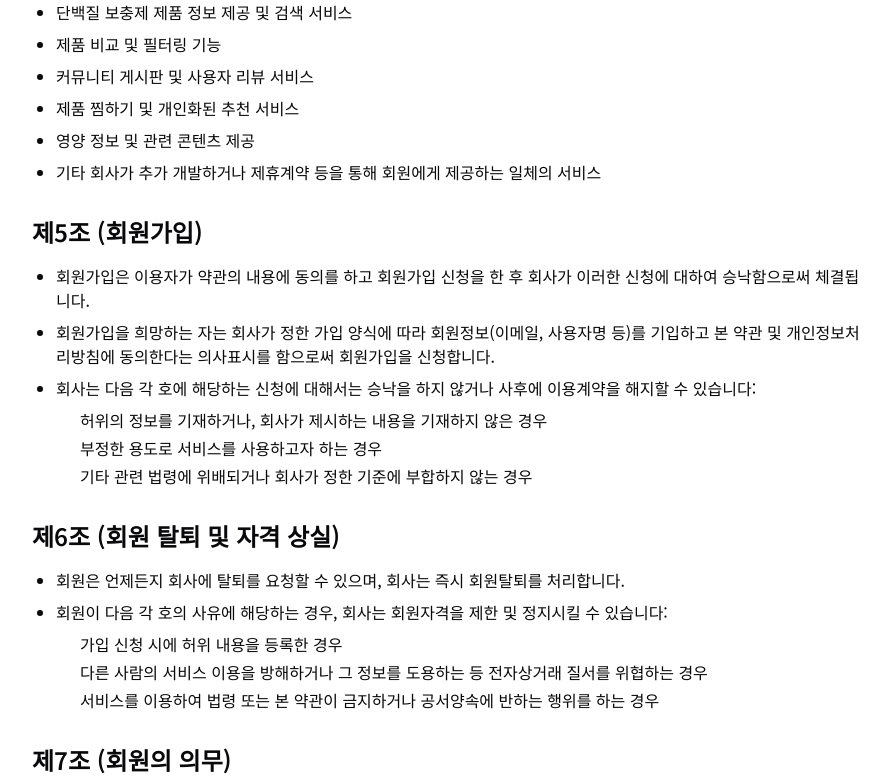
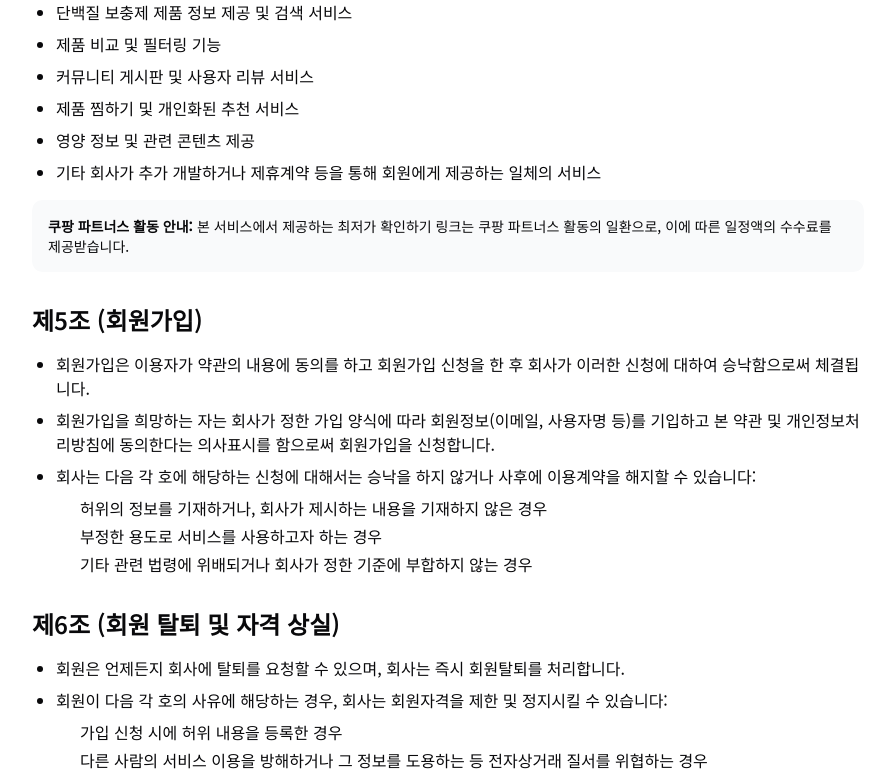
Before and after one commit to yerin719/danhoback, a Next.js app: page /terms-of-service in a window 1280 px wide. Shown: the part 920-1699 px from the top of the page, without its empty margins (192-1081 px from the left). Built offline with nearby package versions, Linux system fonts and the light colour scheme; no server answers.

Commit message:
feat: 이용약관에 쿠팡파트너스 추가

```diff
--- a/src/app/terms-of-service/page.tsx
+++ b/src/app/terms-of-service/page.tsx
@@ -53,6 +53,11 @@ export default function TermsOfServicePage() {
               <li>영양 정보 및 관련 콘텐츠 제공</li>
               <li>기타 회사가 추가 개발하거나 제휴계약 등을 통해 회원에게 제공하는 일체의 서비스</li>
             </ul>
+            <div className="bg-gray-50 p-4 rounded-lg mt-4">
+              <p className="text-sm">
+                <strong>쿠팡 파트너스 활동 안내:</strong> 본 서비스에서 제공하는 최저가 확인하기 링크는 쿠팡 파트너스 활동의 일환으로, 이에 따른 일정액의 수수료를 제공받습니다.
+              </p>
+            </div>
           </div>
         </section>
 
```
